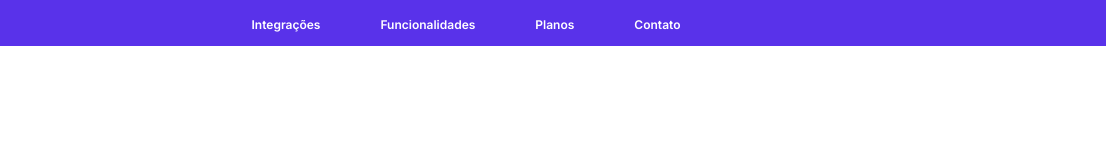
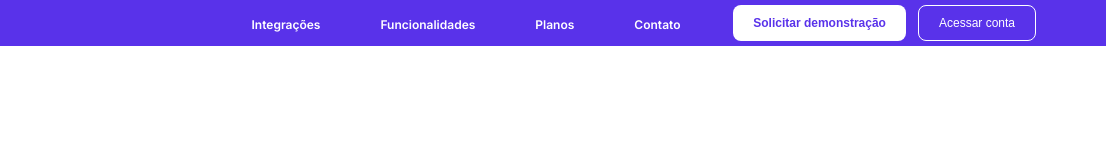
Before and after one commit to LucasMacedoDev/LP_Evolux, a plain HTML site: page index.html in a window 1280 px wide. Shown: the full height of the page, 174-1280 px from the left. Drawn offline with Linux system fonts and the light colour scheme.

Commit message:
Cabeçalho parcialmente concluído
Conclui parcialmente o cabeçalho, estou aguardando aprovação para prosseguir.

```diff
--- a/index.html
+++ b/index.html
@@ -17,6 +17,13 @@
             <li><a href="#">Planos</a></li>
             <li><a href="#">Contato</a></li>
            </ul>
+
+         <div class="buttons-right">
+    <button class="btn-demo">Solicitar demonstração</button>
+    <button class="btn-acc">Acessar conta</button>
+
+         </div>
+
         </nav>
     </header>
 </body>
--- a/src/style.css
+++ b/src/style.css
@@ -41,9 +41,59 @@ header{
     align-items: center;
     gap: 60px;
 }
-.navigation ul li a {
+.navigation ul li a{
     color: white;
     font-size: 12px;
     line-height: 19px;
     font-weight: 600;
+    padding-bottom: 4px;
+    transition: all 0.5s ease-in-out;
 }
+.navigation ul li a:hover{
+    color: black;
+    border-bottom: 1px solid black;
+}
+.buttons-right {
+    position: absolute;
+    right: 0;
+    top: 50%;
+    transform: translateY(-50%);
+    display: flex;
+    gap: 12px;
+}
+.btn-demo {
+    background-color: white;
+    color: #5932EA;
+    font-weight: 700;
+    padding: 10px 20px;
+    border-radius: 8px;
+    font-size: 12px;
+    cursor: pointer;
+    border: none;
+}
+.btn-acc {
+    background-color: transparent;
+    color: white;
+    font-weight: 500;
+    padding: 10px 20px;
+    border-radius: 8px;
+    font-size: 12px;
+    cursor: pointer;
+    border: 1px solid white;
+}
+.btn-demo,
+.btn-acc {
+    transition: all 0.3s ease;
+}
+.btn-demo:hover {
+    background-color: #4020c9;
+    color: white;
+    box-shadow: 0 4px 12px rgba(0, 0, 0, 0.1);
+    transform: translateY(-2px);
+}
+.btn-acc:hover {
+    background-color: white;
+    color: #5932EA;
+    box-shadow: 0 4px 12px rgba(0, 0, 0, 0.1);
+    transform: translateY(-2px);
+}
```
Also changed, not shown: src/img/Vector 32.png (added).
